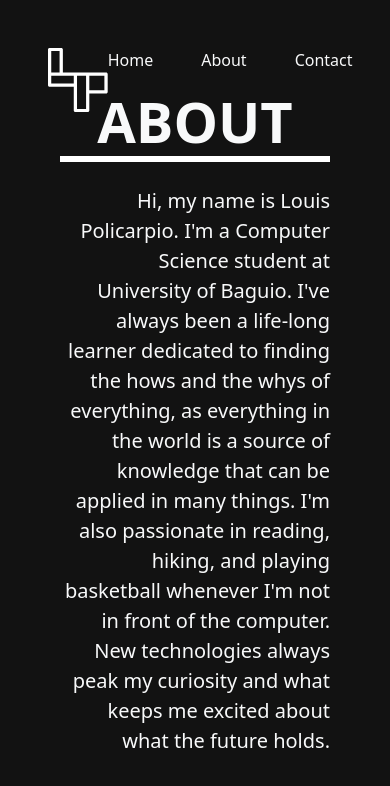
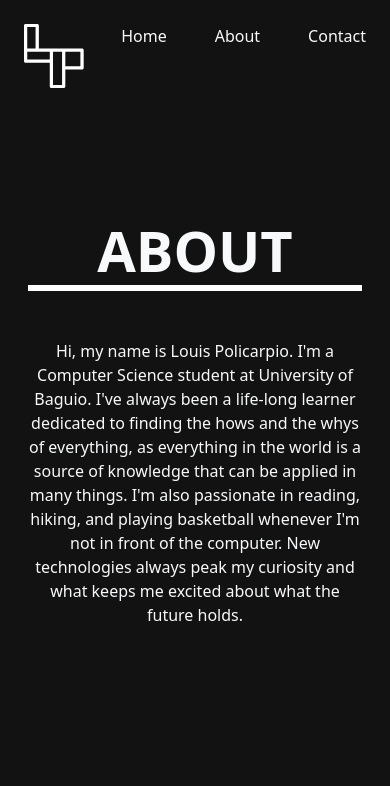
Before and after one commit to locwa/portfolio-angular, an Angular app: page /about in a window 390 px wide. Shown: the top 786 px of the page. Built offline with nearby package versions, Linux system fonts and the light colour scheme.

Commit message:
tweaked layout

```diff
--- a/src/app/about/about.component.html
+++ b/src/app/about/about.component.html
@@ -6,12 +6,12 @@
         </div>
     </div>
     <div class="row mt-4">
-        <div class="col-lg-4 gx-5 d-none d-lg-block">
-            <img src="portrait.jpg" class=" w-lg-100 rounded">
+        <div class="col-7 col-md-5 col-lg-4 mx-auto d-none d-md-block">
+            <img src="portrait.jpg" class="m-auto w-100 rounded">
         </div>
-        <div class="col-2"></div>
-        <div class="col-12 col-lg-6">
-            <p class="w-100 h-100 d-flex align-items-center fs-5 text-end">
+        <div class="col-lg-2"></div>
+        <div class="col-12 col-lg-6 mt-4 mt-lg-0">
+            <p class="w-100 h-100 d-flex align-items-center fs-6 fs-lg-5 text-center text-lg-end">
                 Hi, my name is Louis Policarpio. I'm a Computer Science student at University of Baguio.
                 I've always been a life-long learner dedicated to finding the hows and the whys
                 of everything, as everything in the world is a source of knowledge that can be
--- a/src/app/app.component.html
+++ b/src/app/app.component.html
@@ -1,4 +1,4 @@
-<nav class="p-5 d-flex justify-content-between">
+<nav class="p-4 p-lg-5 d-flex justify-content-between">
   <a routerLink="/">
     <app-logo></app-logo>
   </a>
@@ -11,6 +11,6 @@
 
 </nav>
 
-<main class="p-5 text-light">
+<main class="p-3 p-lg-5 text-light">
   <router-outlet></router-outlet>
 </main>
--- a/src/app/contact/contact.component.html
+++ b/src/app/contact/contact.component.html
@@ -1,6 +1,6 @@
 <div class="container-fluid w-100">
     <div class="row">
-        <div class="col text-xl-center">
+        <div class="col text-center">
             <h1 class=" fw-bold">CONTACT</h1>
             <hr class="border border-white opacity-100 border-3">
         </div>
@@ -10,7 +10,7 @@
             <p class="fw-bold">Email</p>
         </div>
         <div class="col text-end">
-            <a class=" text-light text-decoration-none" href="mailto:20197705@s.ubaguio.edu">20197705&#64;s.ubaguio.edu</a>
+            <a class="text-light text-decoration-none" href="mailto:20197705@s.ubaguio.edu">20197705&#64;s.ubaguio.edu</a>
         </div>
     </div>
 </div>
```
